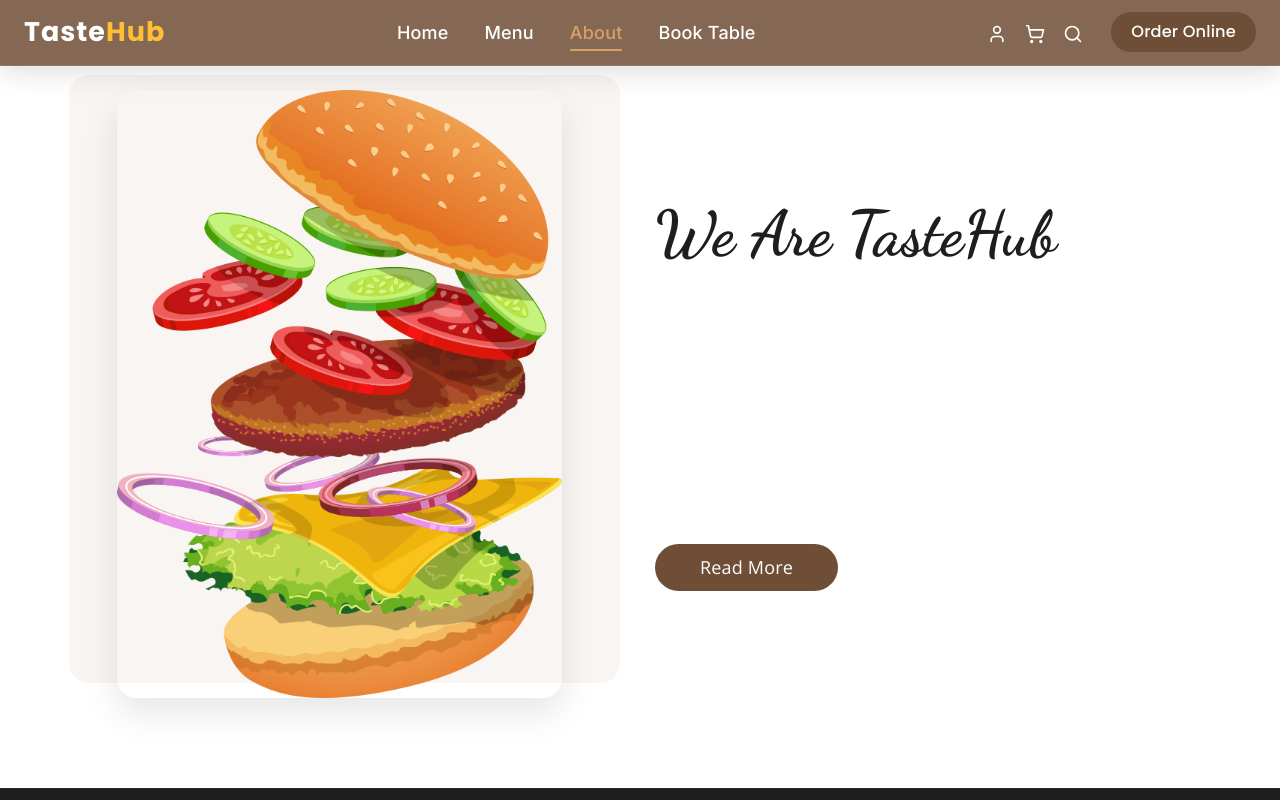
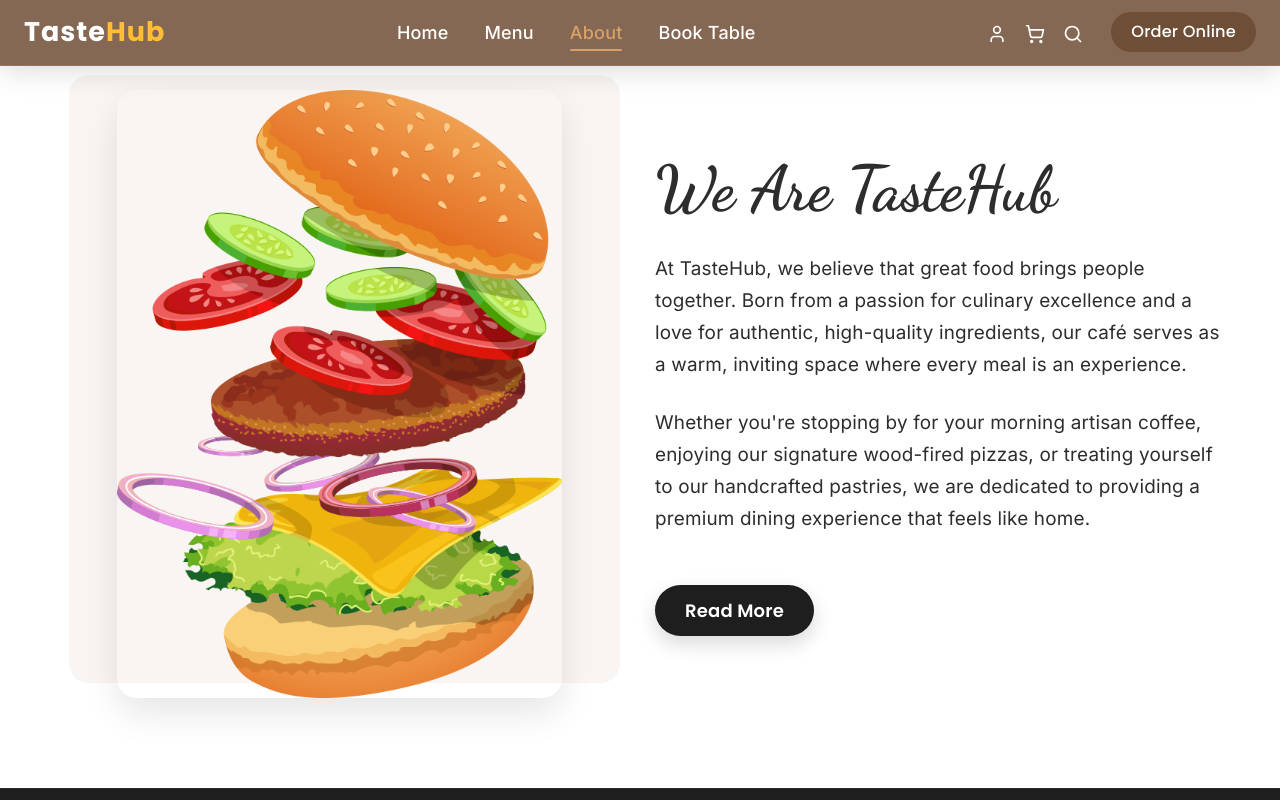
Before and after one commit to Navin8491/Taesthub, a React (Vite) app: page /about in a window 1280 px wide. Shown: the top 800 px of the page. Built offline with nearby package versions, Linux system fonts and the light colour scheme; the HTML template or start-up script is replaced by a standard one.

Commit message:
Fix About page text disappearing issue completely

```diff
--- a/src/components/sections/AboutSection.jsx
+++ b/src/components/sections/AboutSection.jsx
@@ -24,13 +24,11 @@ const AboutSection = () => {
         }
       });
 
-      // Text elements staggering in from bottom
-      const detailElements = gsap.utils.toArray(".detail-box > *");
-      gsap.from(detailElements, {
+      // Text fading in from bottom
+      gsap.from(".about-text", {
         y: 30,
         opacity: 0,
-        duration: 0.8,
-        stagger: 0.15,
+        duration: 1,
         ease: "power3.out",
         clearProps: "all",
         scrollTrigger: {
@@ -58,16 +56,16 @@ const AboutSection = () => {
             </div>
           </div>
           <div className="col-lg-6">
-            <div className="detail-box ps-lg-5">
+            <div className="about-text detail-box ps-lg-5 relative z-10 opacity-100 visible" style={{ opacity: 1, visibility: 'visible', display: 'block' }}>
               <div className="heading_container mb-4">
-                <h2 style={{ fontFamily: "'Dancing Script', cursive", fontSize: 'clamp(2.5rem, 5vw, 3.5rem)', color: '#1E1E1E', fontWeight: 'bold' }}>
+                <h2 style={{ fontFamily: "'Dancing Script', cursive", fontSize: 'clamp(2.5rem, 5vw, 3.5rem)', color: '#2d2d2d', fontWeight: 'bold' }}>
                   We Are TasteHub
                 </h2>
               </div>
-              <p style={{ fontFamily: "'Inter', sans-serif", fontSize: '1.05rem', color: '#555', lineHeight: 1.7, marginBottom: '25px' }}>
+              <p style={{ fontFamily: "'Inter', sans-serif", fontSize: '1.05rem', color: '#2d2d2d', lineHeight: 1.7, marginBottom: '25px' }}>
                 At TasteHub, we believe that great food brings people together. Born from a passion for culinary excellence and a love for authentic, high-quality ingredients, our café serves as a warm, inviting space where every meal is an experience.
               </p>
-              <p style={{ fontFamily: "'Inter', sans-serif", fontSize: '1.05rem', color: '#555', lineHeight: 1.7, marginBottom: '35px' }}>
+              <p style={{ fontFamily: "'Inter', sans-serif", fontSize: '1.05rem', color: '#2d2d2d', lineHeight: 1.7, marginBottom: '35px' }}>
                 Whether you're stopping by for your morning artisan coffee, enjoying our signature wood-fired pizzas, or treating yourself to our handcrafted pastries, we are dedicated to providing a premium dining experience that feels like home.
               </p>
               <Link
```
